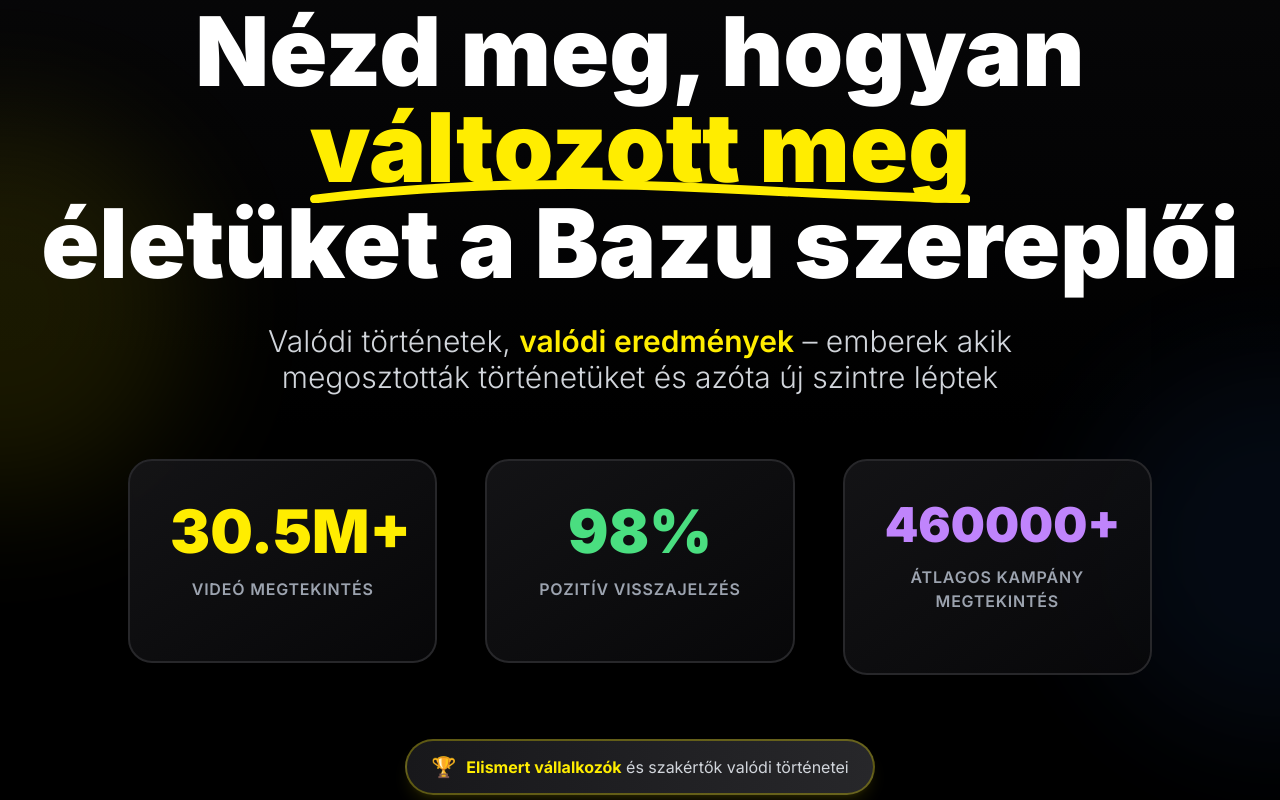
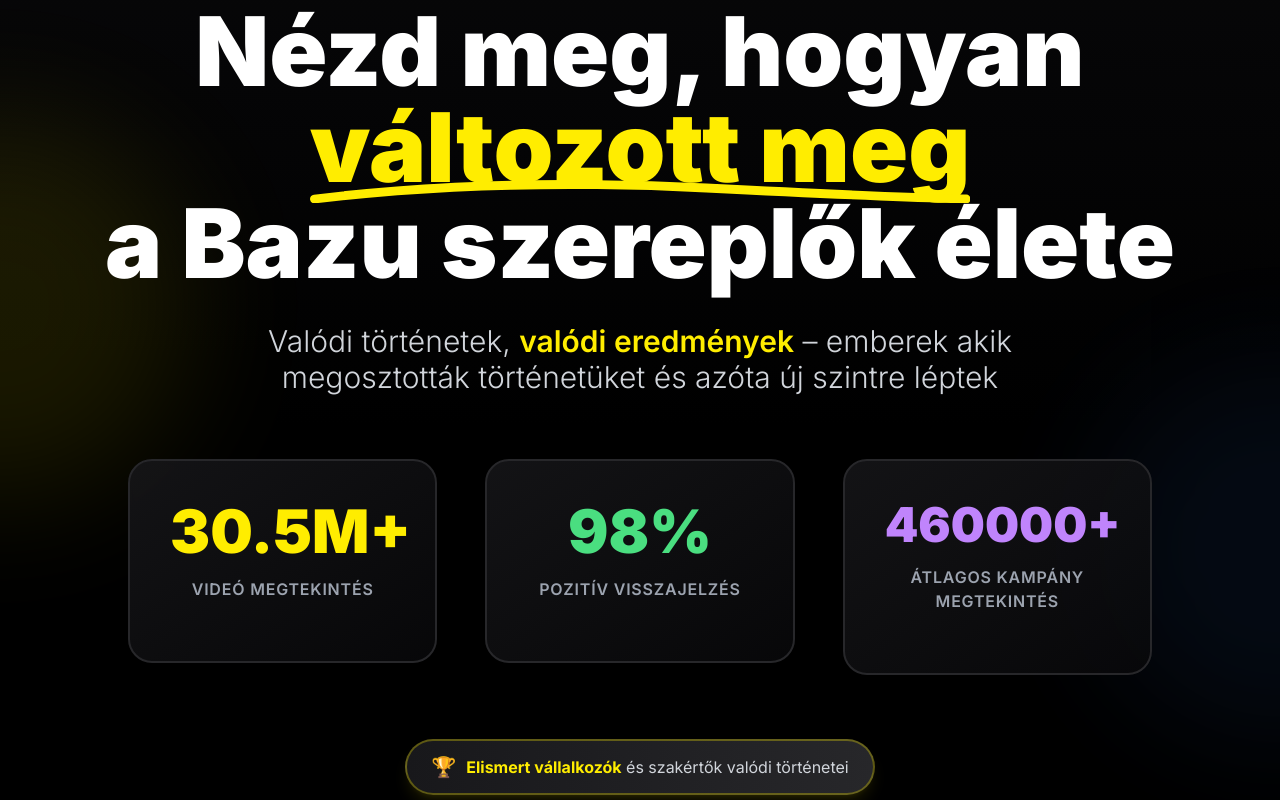
Before and after one commit to zsomtor/bazu-web-case, a plain HTML site: page index.html in a window 1280 px wide. Shown: the part 1537-2337 px from the top of the page. Drawn offline with nearby package versions, Linux system fonts and the light colour scheme.

Commit message:
Update index.html

```diff
--- a/index.html
+++ b/index.html
@@ -188,7 +188,7 @@
                             <path d="M2 10C60 3 120 2 180 5C220 7 260 9 298 10" stroke="#ffed00" stroke-width="4" stroke-linecap="round"/>
                         </svg>
                     </span><br>
-                    életüket a <span class="text-white">Bazu</span> szereplői
+                    a Bazu <span class="text-white">szereplők</span> élete
                 </h1>
 
                 <p class="text-lg sm:text-xl md:text-2xl lg:text-3xl text-gray-300 font-light leading-relaxed max-w-4xl mx-auto mb-12 px-4">
```
